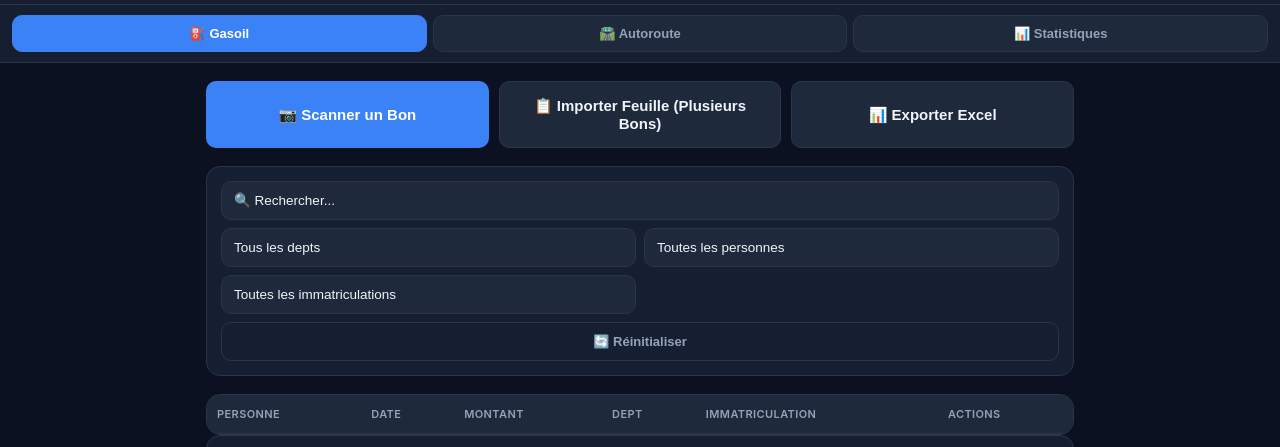
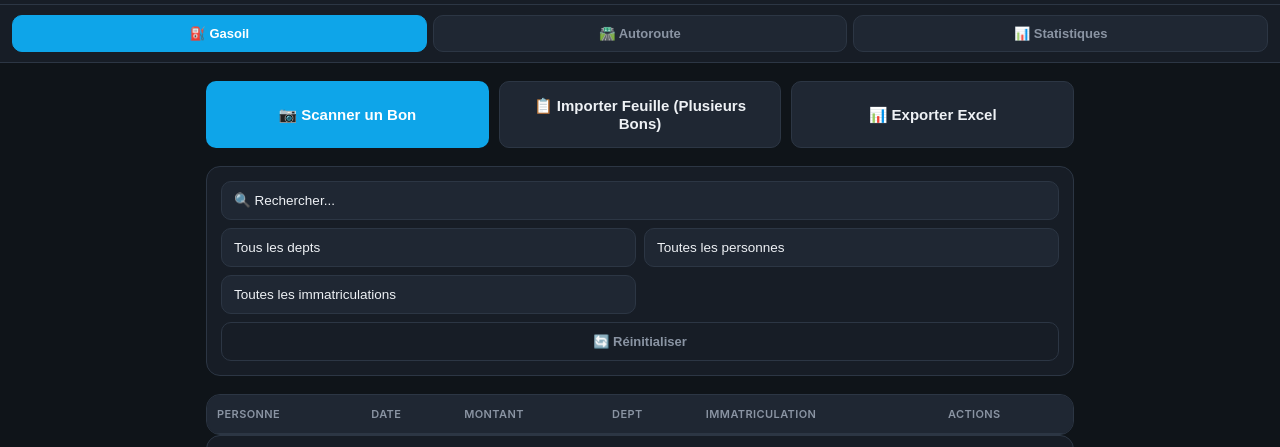
Before and after one commit to anassibra/bongasoil-scan-ai, a website: page index.html in a window 1280 px wide. Shown: the part 60-507 px from the top of the page. Drawn offline with nearby package versions, Linux system fonts and the light colour scheme.

Commit message:
Style: nouvelle palette pro (bleu cyan sobre, gris charbon) sur site et graphiques

```diff
--- a/app.js
+++ b/app.js
@@ -1028,7 +1028,7 @@ function renderStatsTab() {
   renderChartRembourse();
 }
 
-const CHART_COLORS = ['#2563eb', '#059669', '#f59e0b', '#dc2626', '#7c3aed', '#0891b2', '#db2777', '#65a30d', '#ea580c', '#4f46e5'];
+const CHART_COLORS = ['#0ea5e9', '#059669', '#d97706', '#dc2626', '#6366f1', '#0891b2', '#db2777', '#65a30d', '#ea580c', '#4f46e5'];
 
 function renderChartByDept() {
   const deptTotals = {};
@@ -1082,7 +1082,7 @@ function renderChartByPerson() {
     type: 'bar',
     data: {
       labels,
-      datasets: [{ label: 'Total (DH)', data, backgroundColor: '#2563eb' }]
+      datasets: [{ label: 'Total (DH)', data, backgroundColor: '#0ea5e9' }]
     },
     options: {
       responsive: true,
@@ -1127,8 +1127,8 @@ function renderChartByMonth() {
       datasets: [{
         label: 'Depenses totales (DH)',
         data,
-        borderColor: '#2563eb',
-        backgroundColor: 'rgba(37, 99, 235, 0.15)',
+        borderColor: '#0ea5e9',
+        backgroundColor: 'rgba(14, 165, 233, 0.15)',
         fill: true,
         tension: 0.3
       }]
@@ -1157,7 +1157,7 @@ function renderChartRembourse() {
     type: 'pie',
     data: {
       labels: ['Rembourse', 'Non rembourse'],
-      datasets: [{ data: [rembourse, nonRembourse], backgroundColor: ['#059669', '#f59e0b'] }]
+      datasets: [{ data: [rembourse, nonRembourse], backgroundColor: ['#059669', '#d97706'] }]
     },
     options: {
       responsive: true,
--- a/styles.css
+++ b/styles.css
@@ -1,17 +1,17 @@
 * { margin: 0; padding: 0; box-sizing: border-box; }
 
 :root {
-  --bg: #0b1120;
-  --surface: #161f32;
-  --surface-2: #1e293b;
-  --border: #2a3548;
-  --text: #f1f5f9;
-  --text-muted: #94a3b8;
-  --primary: #3b82f6;
-  --primary-dark: #2563eb;
-  --success: #10b981;
-  --warning: #f59e0b;
-  --danger: #ef4444;
+  --bg: #0f1419;
+  --surface: #171d26;
+  --surface-2: #1f2733;
+  --border: #2c3644;
+  --text: #eef1f5;
+  --text-muted: #8a94a3;
+  --primary: #0ea5e9;
+  --primary-dark: #0284c7;
+  --success: #059669;
+  --warning: #d97706;
+  --danger: #dc2626;
   --radius: 14px;
   --radius-sm: 10px;
 }
```
